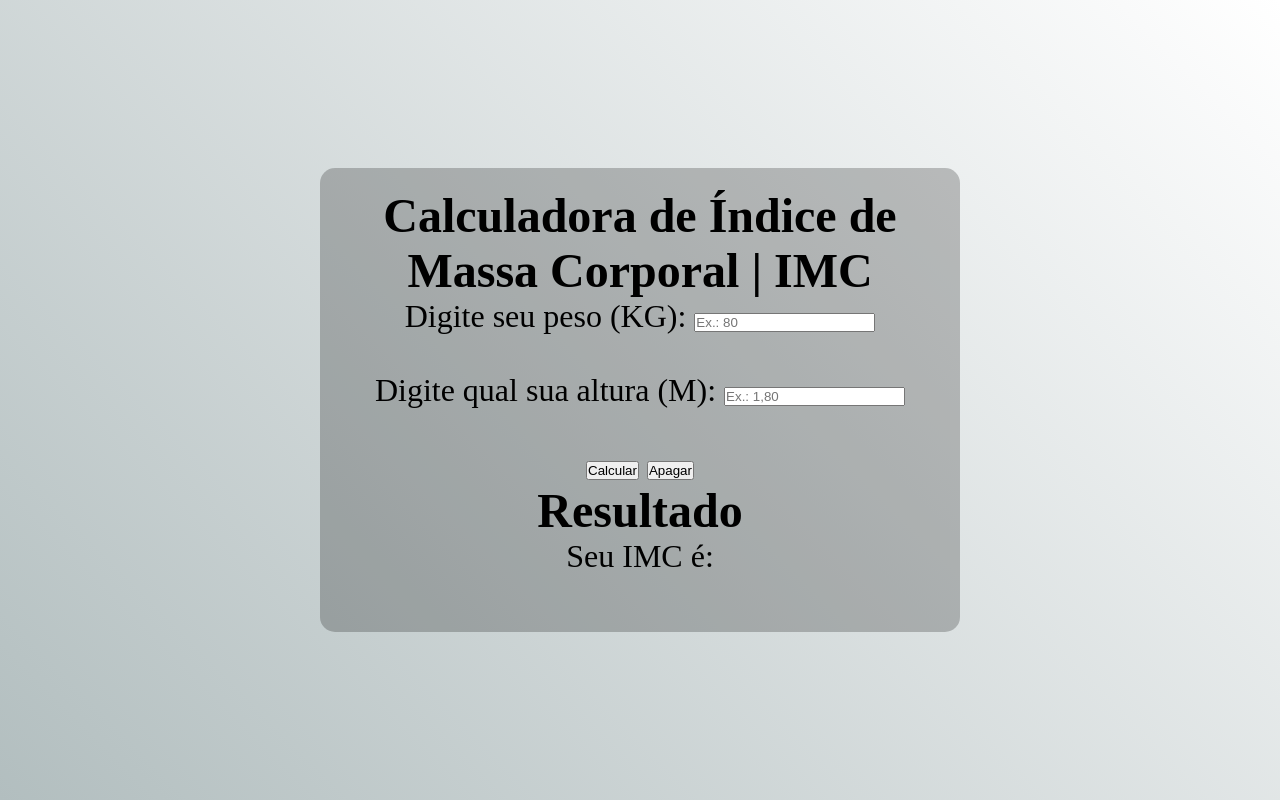
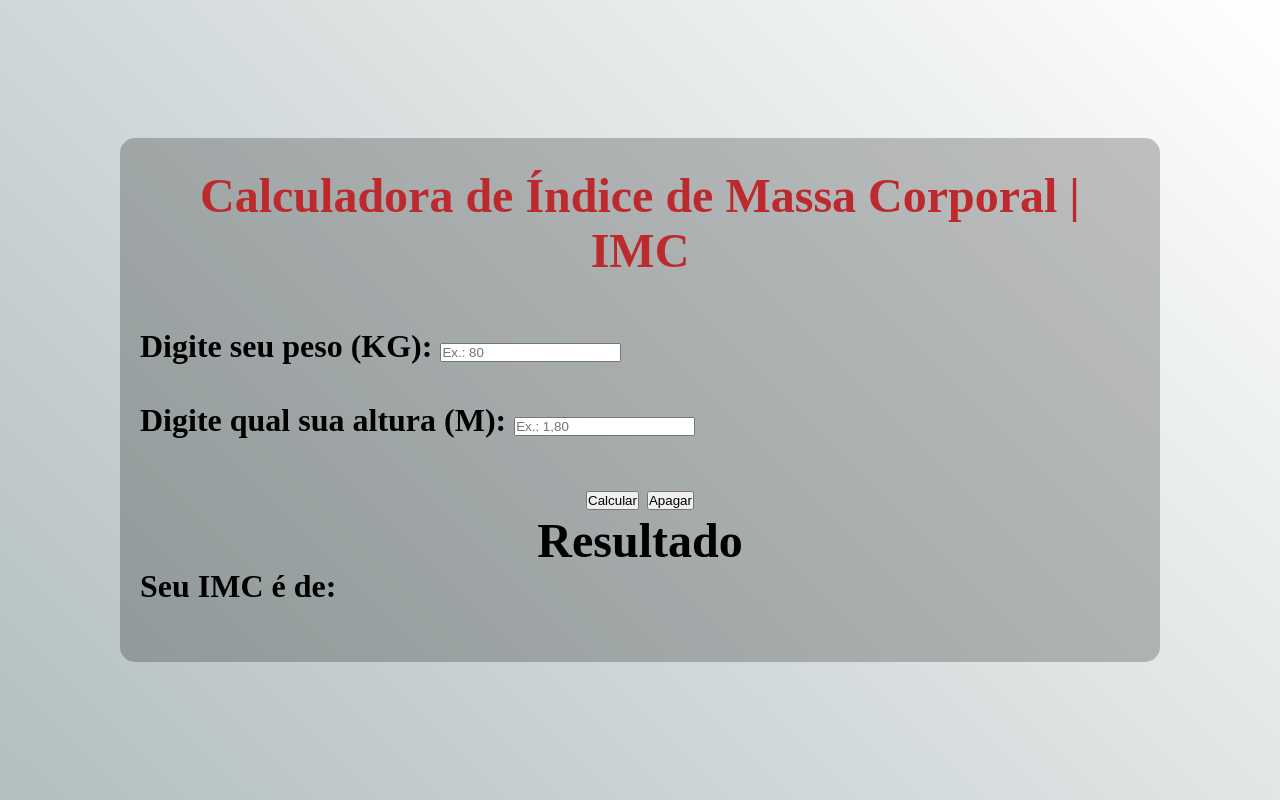
Before and after one commit to samuelhrs/calculadora-imc, a plain HTML site: page index.html in a window 1280 px wide. Drawn offline with Linux system fonts and the light colour scheme.

Commit message:
css pt2
css pt2

```diff
--- a/index.html
+++ b/index.html
@@ -25,13 +25,9 @@
             </section>
             <section class="section_two">
                 <h2 class="title_result">Resultado</h2>
-                <p class="result">Seu IMC é:</p><br>
+                <p class="result">Seu IMC é de:</p><br>
                 <label for="" id="resultado_imc" class="result"></label>
             </section>
-
-
-
-
         </main>
 
         <footer>
--- a/style.css
+++ b/style.css
@@ -27,6 +27,23 @@ main{
     transform: translate(-50%, -50%);
     background-color: rgba(0, 0, 0, 0.226);
     padding: 20px;
+    width: 1000px;
     border-radius: 15px;
     font-size: 2em;
 }
+
+h1{
+    font-size: 1.5em;
+    margin-bottom: 40px;
+    padding: 10px;
+    color: var(--cor1);
+    font-weight: bolder;
+    font-family: 'Times New Roman', Times, serif;
+}
+
+p{
+    text-align: left;
+    font-size: 1em;
+    font-weight: bold;
+
+}
```
